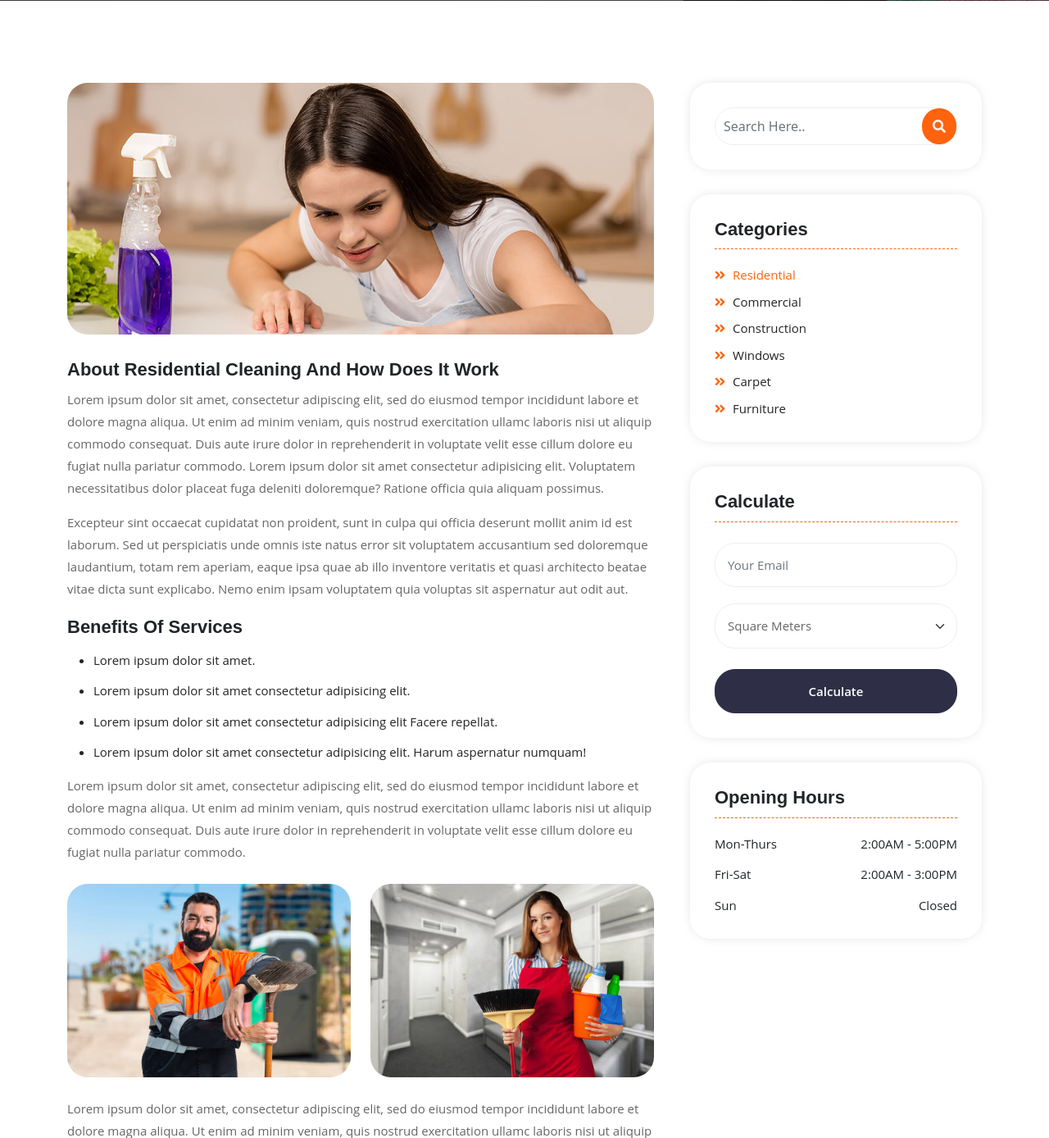
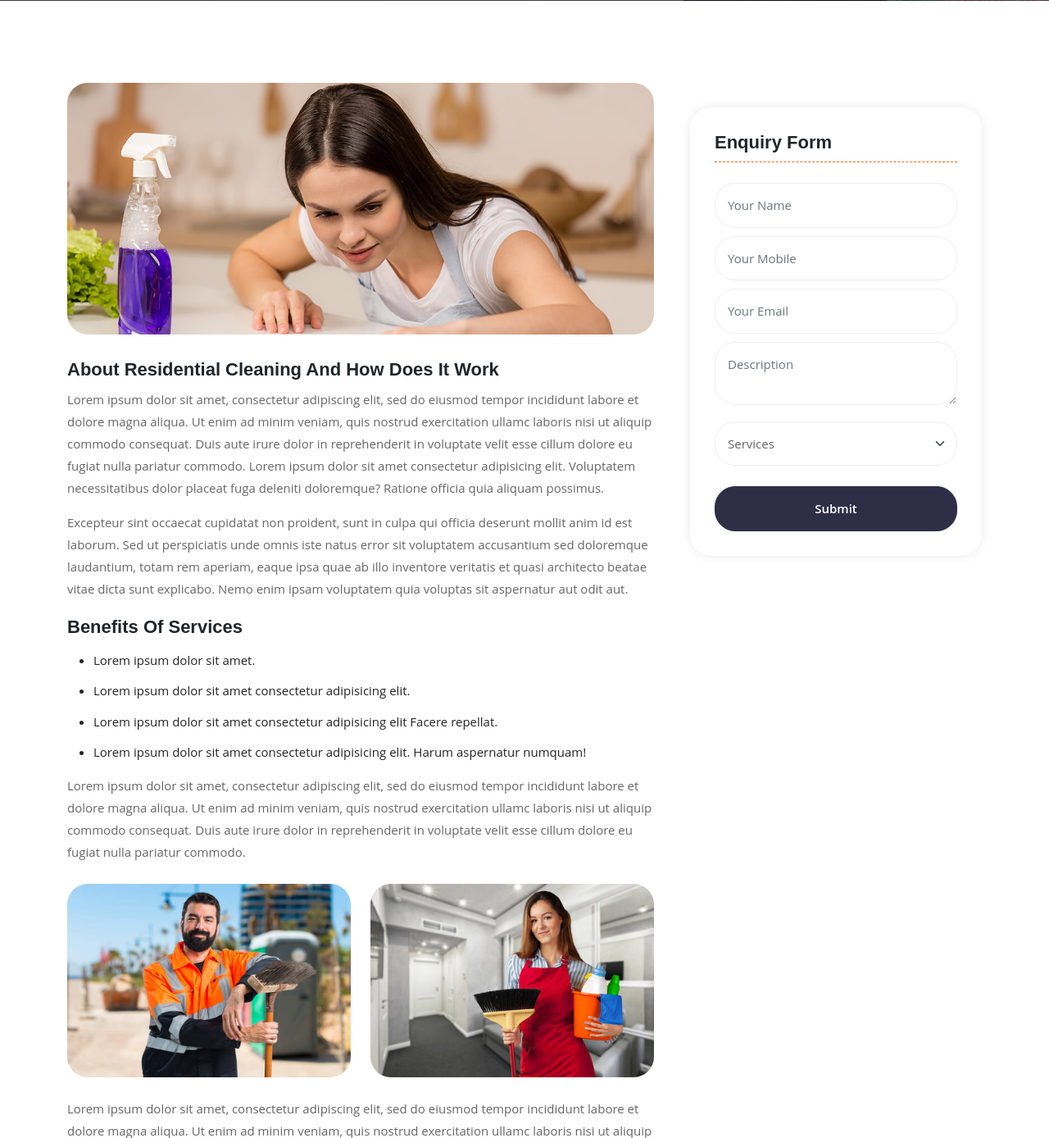
Before and after one commit to Tectignis/sachinenterprise, a PHP site: page /service-details.php in a window 1280 px wide. Shown: the part 429-1817 px from the top of the page at 82% size. Run offline with PHP 8.4, Linux system fonts and the light colour scheme.

Commit message:
enquiry form

```diff
--- a/service-details.php
+++ b/service-details.php
@@ -1,3 +1,22 @@
+<?php
+include("include/config.php");
+
+if(isset($_POST['save'])){
+
+
+    $name=$_POST['name'];
+    $phonenumber=$_POST['phonenumber'];
+    $email=$_POST['email'];
+    $description=$_POST['description'];
+    $service=$_POST['service'];
+
+
+
+    $sql=mysqli_query($conn,"INSERT INTO `enquiry`(`name`,`phonenumber`,`email`,`description`,`service`)
+    VALUES ('$name','$phonenumber','$email','$description','$service')");
+  }
+
+?>
 <!DOCTYPE html>
 <html lang="zxx">
 
@@ -93,52 +112,33 @@
                 </div>
                 <div class="col-lg-4 col-md-12 col-sm-12 col-12">
                     <div class="sidebar-content pt-30">
-                        <div class="sidebar-card search-box">
-                            <form>
-                                <div class="input-group">
-                                    <input type="text" class="form-control" placeholder="Search Here.." required="">
-                                    <button class="btn" type="submit"><i class="fas fa-search"></i></button>
-                                </div>
+
+
+                        <div class="sidebar-card calculate-area mt-30">
+                            <h3>Enquiry Form</h3>
+                            <form method="post">
+                                <input type="text" class="form-control" name="name" placeholder="Your Name">
+                                <input type="tel" class="form-control" name="phonenumber" placeholder="Your Mobile" minlength="10" maxlength="10">
+                                <input type="text" class="form-control" name="email" placeholder="Your Email">
+                                <textarea type="text" class="form-control" name="description" placeholder="Description"></textarea>
+                                <select class="form-select" name="service" aria-label="Default select example">
+                                    <option selected="" disabled="">Services</option>
+                                    <option>Pancard</option>
+                                    <option >Gumasta</option>
+                                    <option>Gozette</option>
+                                    <option >Gst Registration</option>
+                                    <option>Income Tax Return File</option>
+                                    <option >Passport</option>
+                                    <option >Udhyog Aadhar</option>
+                                    <option >FSSAI License</option>
+                                    <option >Rent Agreement</option>
+                                    <option >ISO Certificate</option>
+                                    <option>Professional Tax Registation</option>
+                                </select>
+                                <button class="default-button" name="save" type="submit"><span>Submit</span></button>
                             </form>
                         </div>
-                        <div class="sidebar-card categories mt-30">
-                            <h3>Categories</h3>
-                            <ul>
-                                <li><a class="active" href="service-details.html"><i
-                                            class="fas fa-angle-double-right"></i> Residential</a></li>
-                                <li><a href="service-details.html"><i class="fas fa-angle-double-right"></i>
-                                        Commercial</a></li>
-                                <li><a href="service-details.html"><i class="fas fa-angle-double-right"></i>
-                                        Construction</a></li>
-                                <li><a href="service-details.html"><i class="fas fa-angle-double-right"></i> Windows</a>
-                                </li>
-                                <li><a href="service-details.html"><i class="fas fa-angle-double-right"></i> Carpet</a>
-                                </li>
-                                <li><a href="service-details.html"><i class="fas fa-angle-double-right"></i>
-                                        Furniture</a></li>
-                            </ul>
-                        </div>
-                        <div class="sidebar-card calculate-area mt-30">
-                            <h3>Calculate</h3>
-                            <form>
-                                <input type="text" class="form-control" placeholder="Your Email">
-                                <select class="form-select" aria-label="Default select example">
-                                    <option selected="" disabled="">Square Meters</option>
-                                    <option value="1">800 sqm</option>
-                                    <option value="2">1200 sqm</option>
-                                    <option value="3">1250+ sqm</option>
-                                </select>
-                                <button class="default-button" type="submit"><span>Calculate</span></button>
-                            </form>
-                        </div>
-                        <div class="sidebar-card mt-30 opening-card">
-                            <h3>Opening Hours</h3>
-                            <ul>
-                                <li><span>Mon-Thurs</span> <span>2:00AM - 5:00PM</span></li>
-                                <li><span>Fri-Sat</span> <span>2:00AM - 3:00PM</span></li>
-                                <li><span>Sun</span> <span>Closed</span></li>
-                            </ul>
-                        </div>
+
                     </div>
                 </div>
             </div>
```
